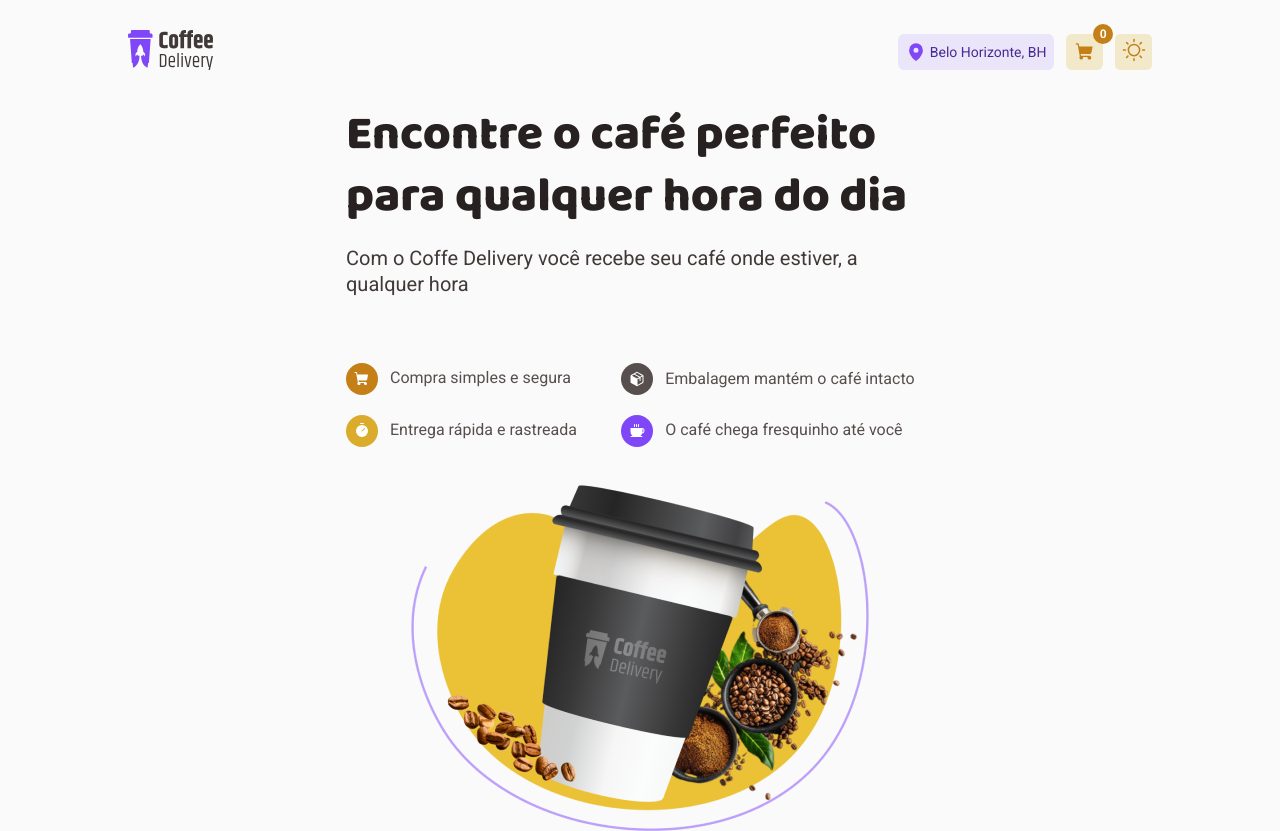
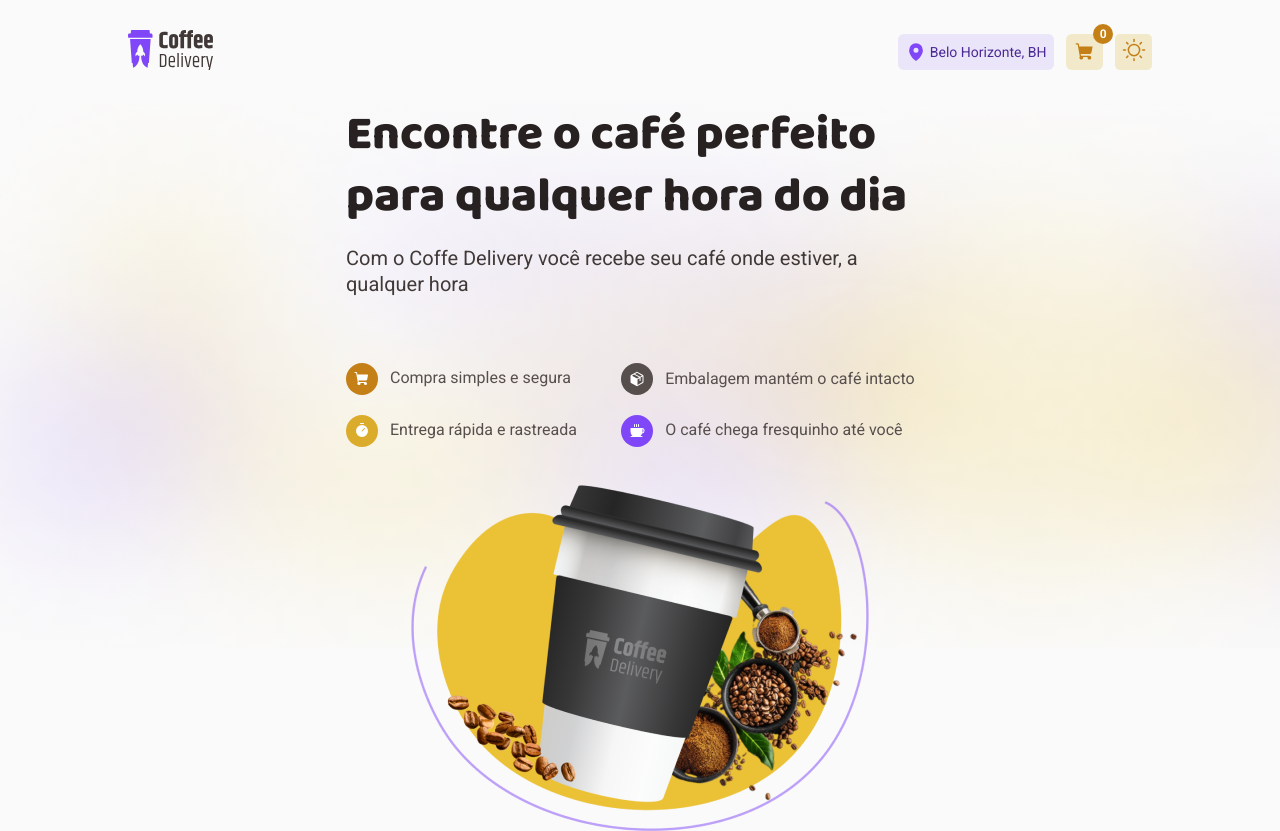
Before and after one commit to tayhsn/coffe-delivery, a React (Vite) app: page / in a window 1280 px wide. Shown: the top 831 px of the page. Built offline with nearby package versions, Linux system fonts and the light colour scheme.

Commit message:
fix: bg style

```diff
--- a/src/pages/Home/styles.ts
+++ b/src/pages/Home/styles.ts
@@ -4,5 +4,5 @@ import homeBg from '../../assets/home-bg.png'
 export const HomeContainer = styled.div`
   width: 100%;
 
-  background: url(${homeBg}) no-repeat cover;
+  background: url(${homeBg}) no-repeat;
 `
```
